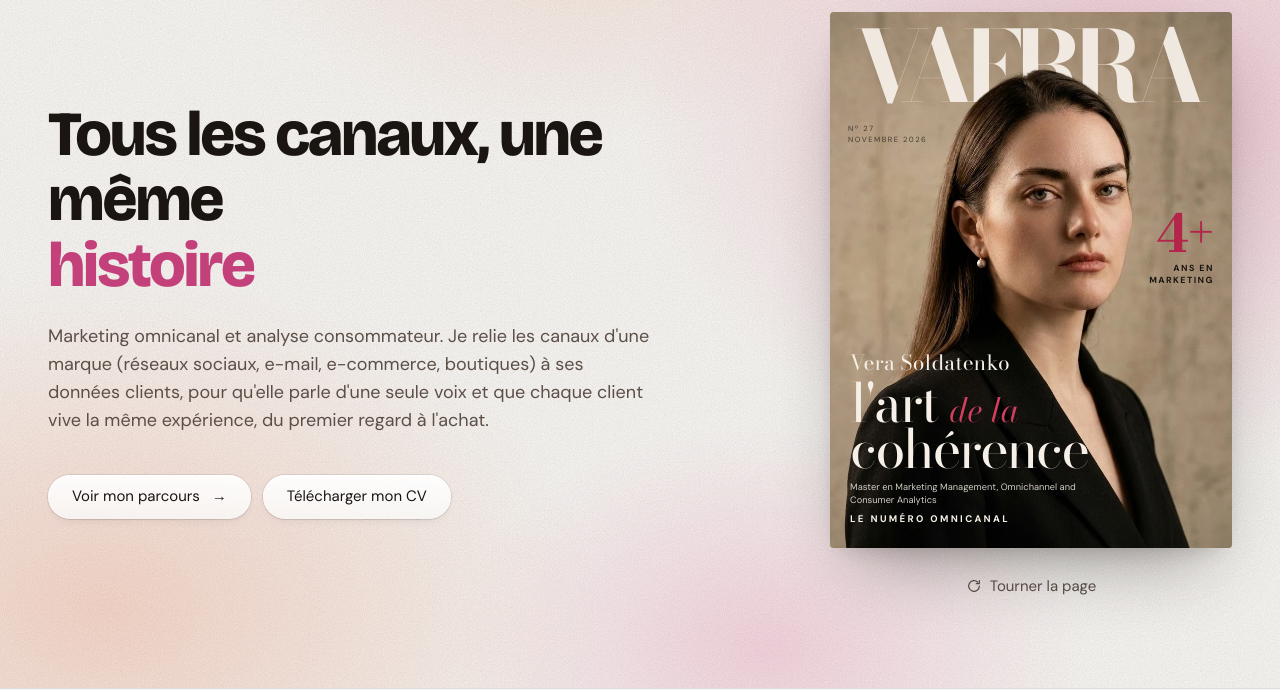
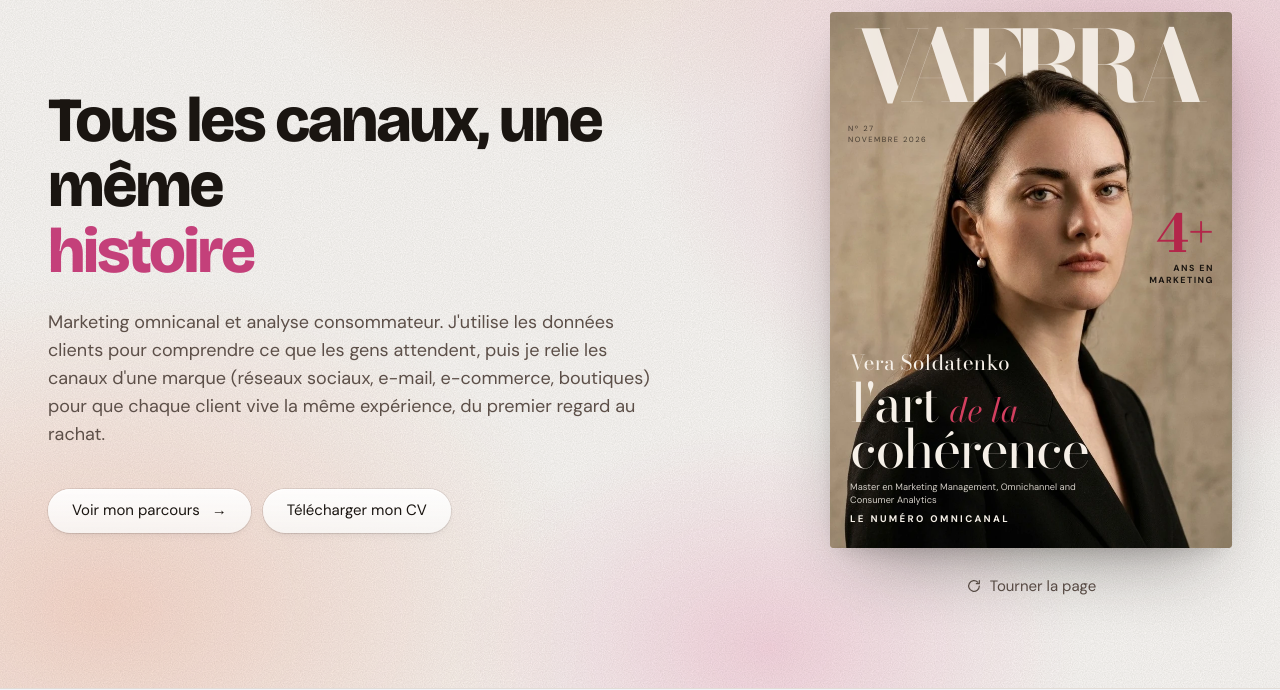
Before and after one commit to vsoldatenkomkt/vera-portfolio, a plain HTML site: page index.html in a window 1280 px wide. Shown: the part 112-802 px from the top of the page. Drawn offline with Linux system fonts and the light colour scheme; no server answers.

Commit message:
Hero leads with consumer analytics; updated CVs; old CVs and former employer brochures removed from the site
Co-Authored-By: Claude Opus 5.5 <noreply@anthropic.com>

```diff
--- a/index.html
+++ b/index.html
@@ -76,7 +76,7 @@
             <span class="sr-only" data-en="Every channel, one experience" data-fr="Tous les canaux, une même expérience">Tous les canaux, une même expérience</span>
             <span aria-hidden="true"><span data-en="Every channel, one" data-fr="Tous les canaux, une même">Tous les canaux, une même</span><br><span class="tw"><span id="tw"></span><span class="caret"></span></span></span>
           </h1>
-          <p class="sub" data-en="Omnichannel marketing and consumer analytics. I connect a brand's channels (social media, email, e-commerce, stores) with its customer data, so it speaks with one voice and every customer gets the same experience, from first look to purchase." data-fr="Marketing omnicanal et analyse consommateur. Je relie les canaux d'une marque (réseaux sociaux, e-mail, e-commerce, boutiques) à ses données clients, pour qu'elle parle d'une seule voix et que chaque client vive la même expérience, du premier regard à l'achat.">Marketing omnicanal et analyse consommateur. Je relie les canaux d'une marque (réseaux sociaux, e-mail, e-commerce, boutiques) à ses données clients, pour qu'elle parle d'une seule voix et que chaque client vive la même expérience, du premier regard à l'achat.</p>
+          <p class="sub" data-en="Omnichannel marketing and consumer analytics. I use customer data to understand what people want, then connect a brand&#x27;s channels (social media, email, e-commerce, stores) so every customer gets the same experience, from first look to repeat purchase." data-fr="Marketing omnicanal et analyse consommateur. J&#x27;utilise les données clients pour comprendre ce que les gens attendent, puis je relie les canaux d&#x27;une marque (réseaux sociaux, e-mail, e-commerce, boutiques) pour que chaque client vive la même expérience, du premier regard au rachat.">Marketing omnicanal et analyse consommateur. J'utilise les données clients pour comprendre ce que les gens attendent, puis je relie les canaux d'une marque (réseaux sociaux, e-mail, e-commerce, boutiques) pour que chaque client vive la même expérience, du premier regard au rachat.</p>
           <div class="journey">
             <a class="tp tp-main" id="journeyBtn" href="#path"><span data-en="See my journey" data-fr="Voir mon parcours">Voir mon parcours</span><span class="tp-arr" aria-hidden="true">→</span></a><a class="tp tp-main tp-dl" href="Vera_Soldatenko_CV_FR.pdf" download type="application/pdf" data-cv-fr="Vera_Soldatenko_CV_FR.pdf" data-cv-en="Vera_Soldatenko_CV_EN.pdf"><span data-en="Download my CV" data-fr="Télécharger mon CV">Télécharger mon CV</span></a>
           </div>
```
Also changed, not shown: cover-board-thumb-fr.jpg (deleted), cover-board-thumb.jpg (deleted), diamond-thumb.jpg (deleted), how-it-works-thumb.jpg (deleted), ptorque-thumb.jpg (deleted), surface-treatments-thumb.jpg (deleted), 11 other files.
